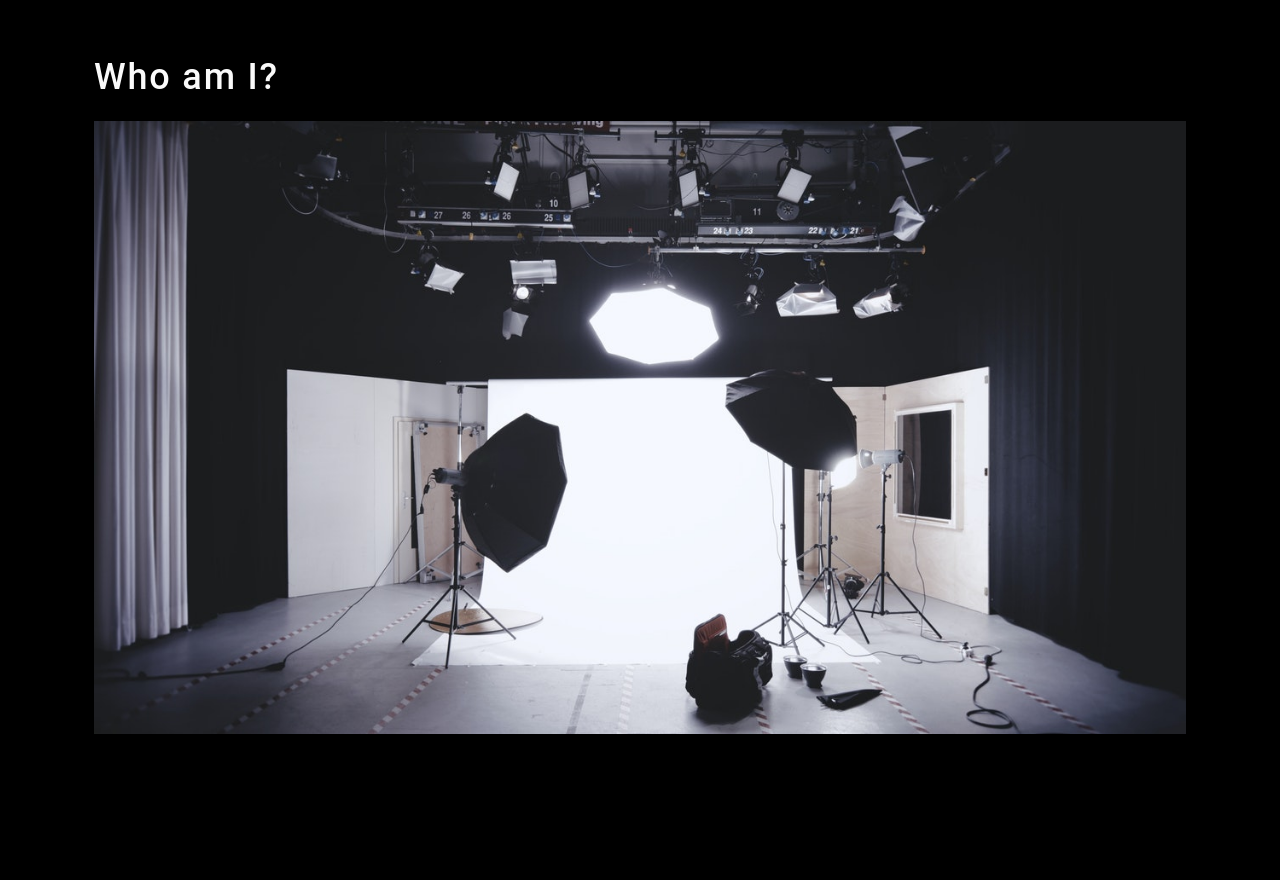
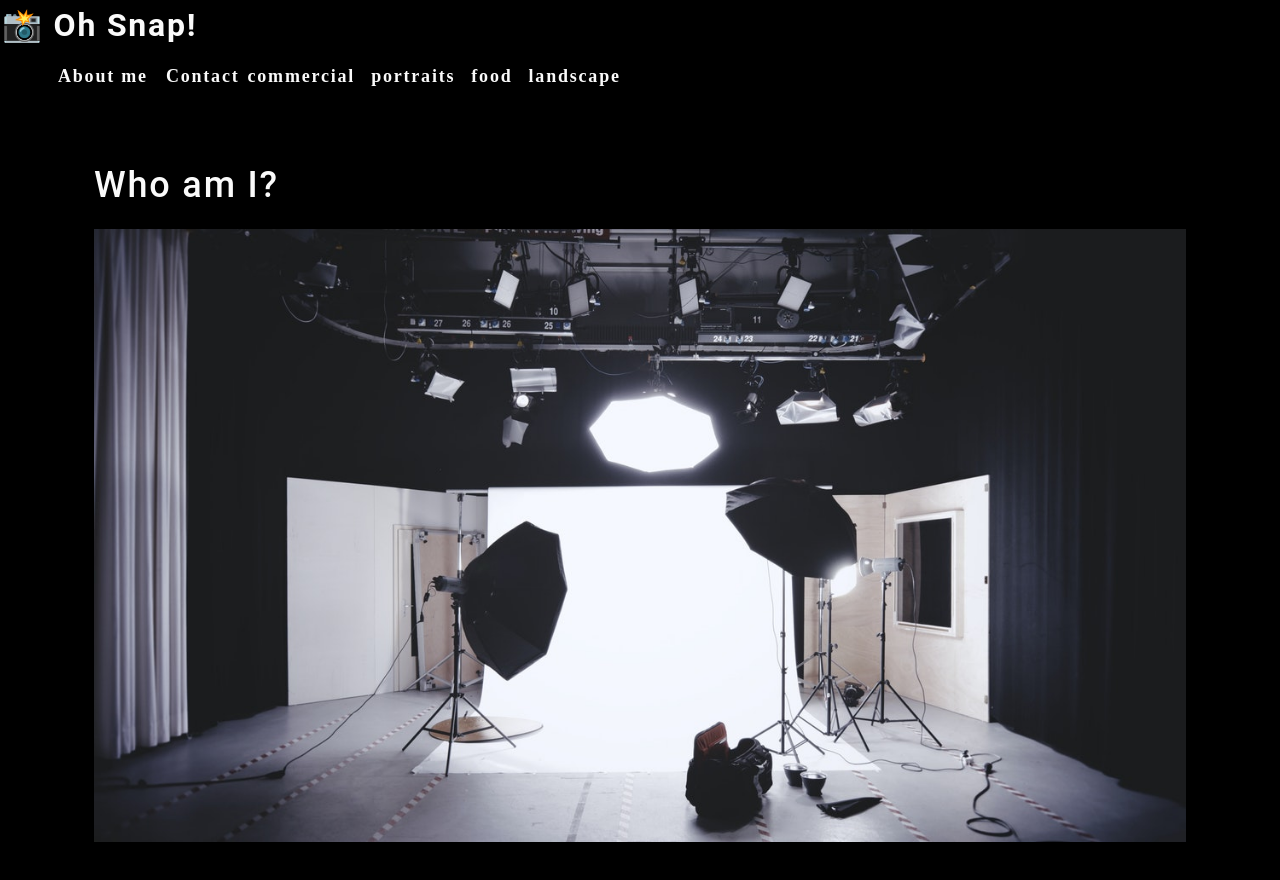
Before and after one commit to deepikabekal/Photo-port, a React (Create React App) app: page / in a window 1280 px wide. Shown: the top 880 px of the page. Before the commit the page ends 808 px from the top, so only its background shows below. Built offline with nearby package versions, Linux system fonts and the light colour scheme.

Commit message:
nav component created

```diff
--- a/src/App.js
+++ b/src/App.js
@@ -1,11 +1,13 @@
 import React from 'react';
 import './App.css';
 import About from './components/About'
+import Nav from './components/Nav'
 
 function App() {
 
   return (
     <div>
+      <Nav></Nav>
       <main>
         <About></About>
       </main>
--- a/src/components/Nav/index.js
+++ b/src/components/Nav/index.js
@@ -0,0 +1,50 @@
+import React from 'react';
+
+const categories = [
+    {
+        name : "commercial",
+        description : "Photos of grocery stores, food trucks, and other commercial projects",
+    },
+    { name: "portraits", description: "Portraits of people in my life" },
+    { name: "food", description: "Delicious delicacies" },
+    {
+        name: "landscape",
+        description: "Fields, farmhouses, waterfalls, and the beauty of nature",
+    },
+];
+
+function Nav () {
+    function categorySelected(name) {
+        console.log(`${name} clicked`)
+    }
+    return (
+        <header>
+            <h2>
+                <a href="/">
+                    <span role="img" aria-label="camera"> 📸</span> Oh Snap!
+                </a>
+            </h2>
+            <nav>
+                <ul className="flex-row">
+                    <li className="mx-2">
+                        <a href="#about">
+                        About me
+                        </a>
+                    </li>
+                    <li>
+                        <span>Contact</span>
+                    </li>
+                    {categories.map((category) => (
+                        <li className = "mx-1"
+                        key = {category.name}
+                        >
+                            <span onClick={() => categorySelected(category.name)}> {category.name}</span>
+                        </li>
+                    ))}
+                </ul>
+            </nav>
+        </header>
+    )
+}
+
+export default Nav;
```
